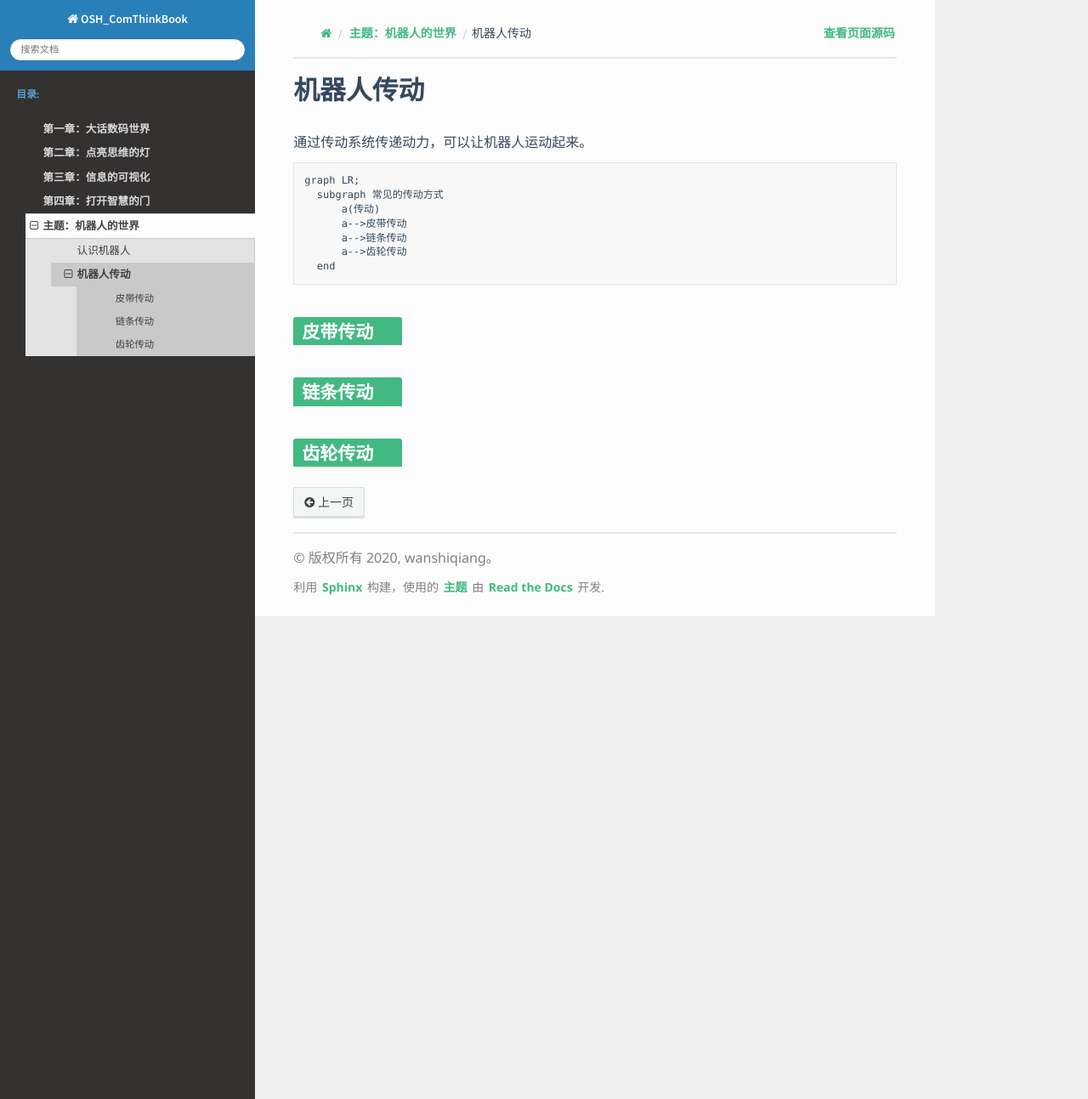
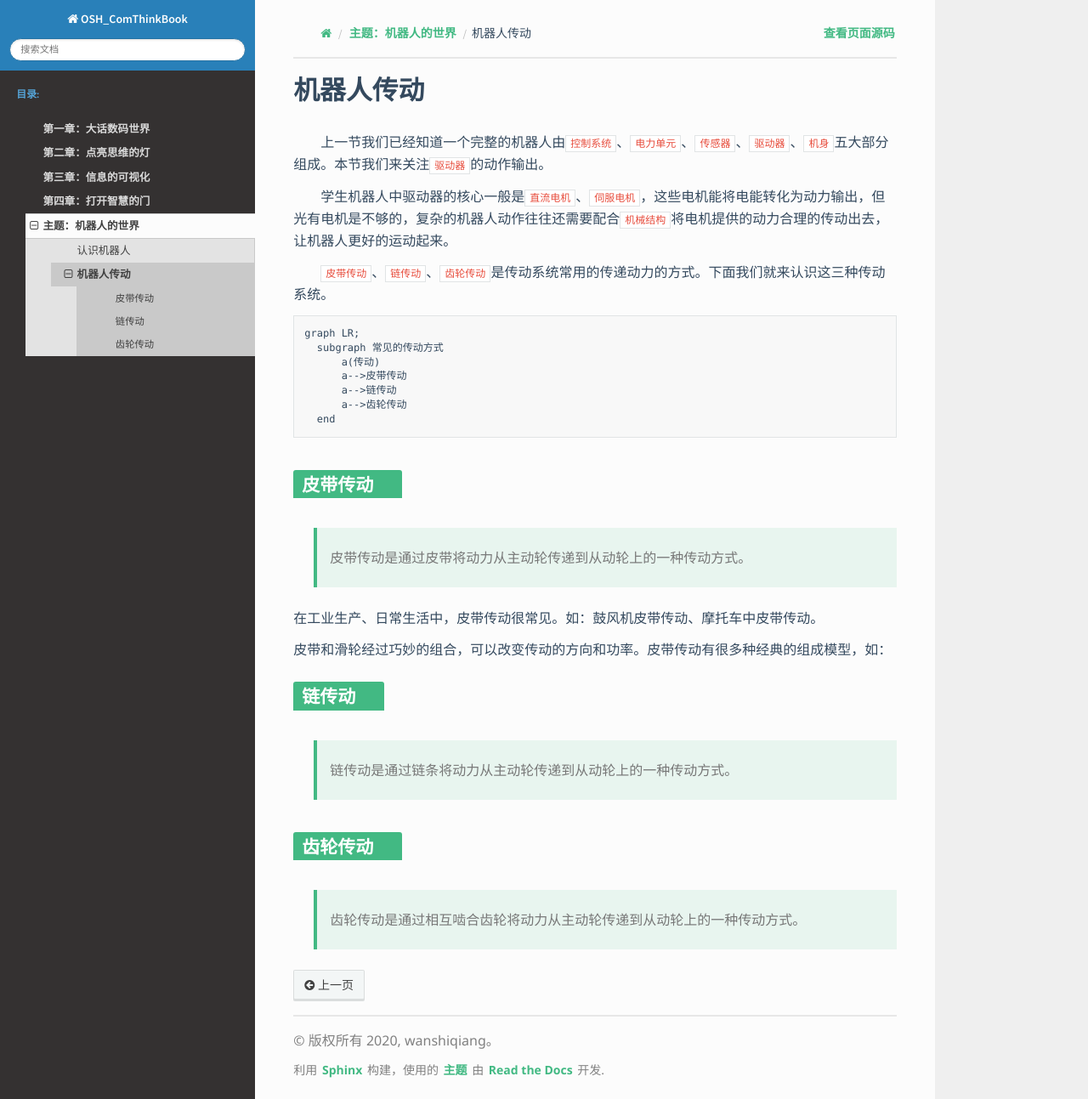
Before and after one commit to wanshiqiang/OSH_ComThinkBook, a Sphinx documentation site: the page built from source/bookChapters/robot/robot2.md, in a window 1280 px wide and 1293 px high. Shown: the whole window at 85% size. Built offline with Sphinx 7.4.7 and the Read the Docs theme 2.0.0, drawn with Linux system fonts in a browser that asks for light colours; a script that is not in the unit is left out.

Commit message:
机器人传动

````diff
--- a/source/bookChapters/robot/robot2.md
+++ b/source/bookChapters/robot/robot2.md
@@ -1,19 +1,31 @@
 # 机器人传动
 
-通过传动系统传递动力，可以让机器人运动起来。
+&emsp;&emsp;上一节我们已经知道一个完整的机器人由`控制系统`、`电力单元`、`传感器`、`驱动器`、`机身`五大部分组成。本节我们来关注`驱动器`的动作输出。
+
+&emsp;&emsp;学生机器人中驱动器的核心一般是`直流电机`、`伺服电机`，这些电机能将电能转化为动力输出，但光有电机是不够的，复杂的机器人动作往往还需要配合`机械结构`将电机提供的动力合理的传动出去，让机器人更好的运动起来。
+
+&emsp;&emsp;`皮带传动`、`链传动`、`齿轮传动`是传动系统常用的传递动力的方式。下面我们就来认识这三种传动系统。
 
 ```mermaid
 graph LR;
   subgraph 常见的传动方式
       a(传动)
       a-->皮带传动
-      a-->链条传动
+      a-->链传动
       a-->齿轮传动
   end
 ```
 
 ## 皮带传动
+>皮带传动是通过皮带将动力从主动轮传递到从动轮上的一种传动方式。
 
-## 链条传动
+在工业生产、日常生活中，皮带传动很常见。如：鼓风机皮带传动、摩托车中皮带传动。
+
+皮带和滑轮经过巧妙的组合，可以改变传动的方向和功率。皮带传动有很多种经典的组成模型，如：
+
+
+## 链传动
+>链传动是通过链条将动力从主动轮传递到从动轮上的一种传动方式。
 
 ## 齿轮传动
+>齿轮传动是通过相互啮合齿轮将动力从主动轮传递到从动轮上的一种传动方式。
````
